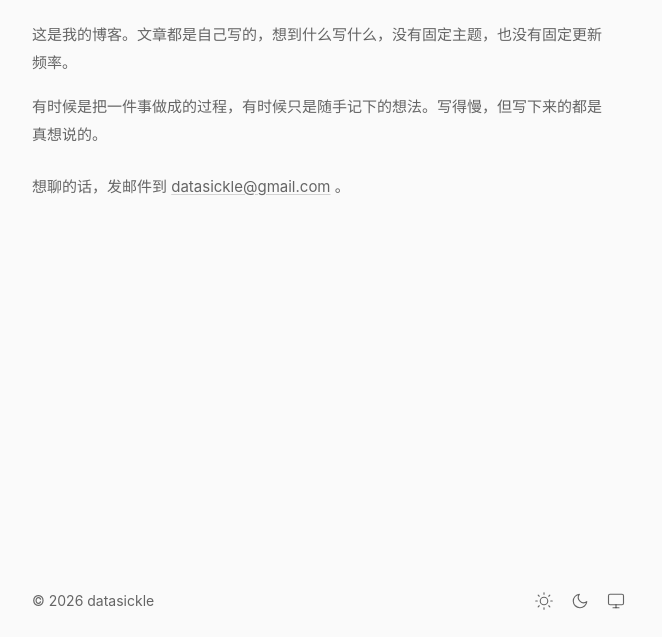
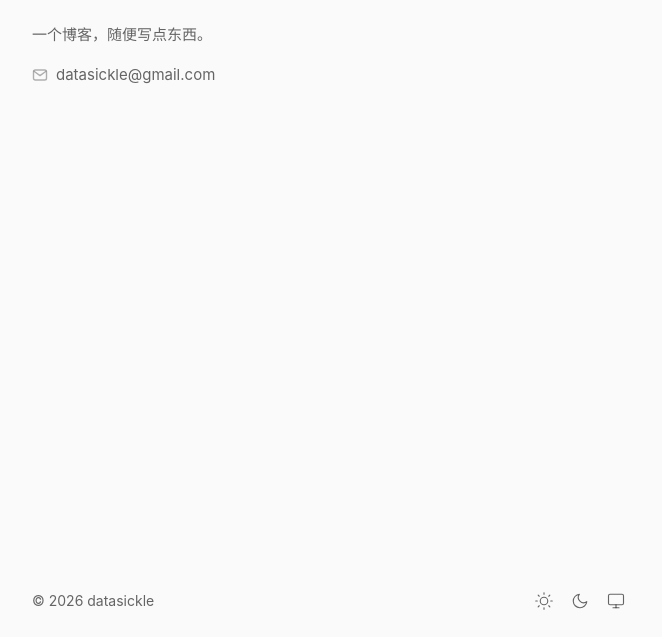
Before and after one commit to datasickle/inkwell, an Astro site: page /about in a window 1280 px wide. Shown: the part 163-800 px from the top of the page, without its empty margins (308-970 px from the left). Built offline with nearby package versions, Linux system fonts and the light colour scheme; Astro itself is replaced by a stand-in of ours.

Commit message:
关于页精简成两行：一句介绍 + 邮箱

```diff
--- a/src/pages/about.astro
+++ b/src/pages/about.astro
@@ -4,22 +4,32 @@ import Container from "../components/Container.astro";
 import Link from "../components/Link.astro";
 ---
 
-<Base title="关于" description="这是我的博客，随便写点东西。">
+<Base title="关于" description="一个博客，随便写点东西。">
   <Container>
-    <header class="animate max-w-xl">
+    <div class="animate max-w-xl">
       <h1 class="text-2xl font-semibold text-black dark:text-white">关于</h1>
-    </header>
 
-    <div class="animate mt-6 max-w-xl space-y-4 text-[15px] leading-7">
-      <p>
-        这是我的博客。文章都是自己写的，想到什么写什么，没有固定主题，也没有固定更新频率。
-      </p>
-      <p>
-        有时候是把一件事做成的过程，有时候只是随手记下的想法。写得慢，但写下来的都是真想说的。
-      </p>
-      <p class="pt-2">
-        想聊的话，发邮件到
-        <Link href="mailto:datasickle@gmail.com">datasickle@gmail.com</Link>。
+      <p class="mt-6 text-[15px] leading-7">一个博客，随便写点东西。</p>
+
+      <p class="mt-3 flex items-center gap-2 text-[15px] leading-7">
+        <svg
+          class="shrink-0 opacity-50"
+          width="16"
+          height="16"
+          viewBox="0 0 16 16"
+          fill="none"
+          stroke="currentColor"
+          stroke-width="1.4"
+          stroke-linecap="round"
+          stroke-linejoin="round"
+          aria-hidden="true"
+        >
+          <rect x="1.5" y="3" width="13" height="10" rx="1.8"></rect>
+          <path d="M2 4.2 8 8.6l6-4.4"></path>
+        </svg>
+        <Link href="mailto:datasickle@gmail.com" underline={false}>
+          datasickle@gmail.com
+        </Link>
       </p>
     </div>
   </Container>
```
Also changed, not shown: 1 other file.
